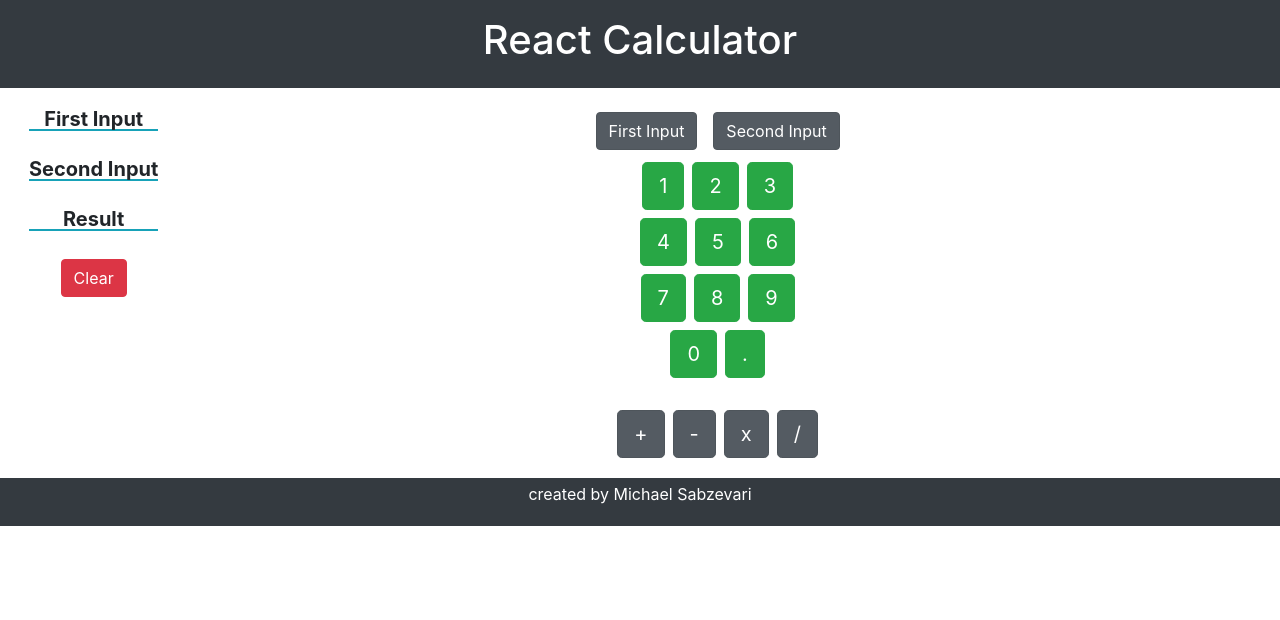
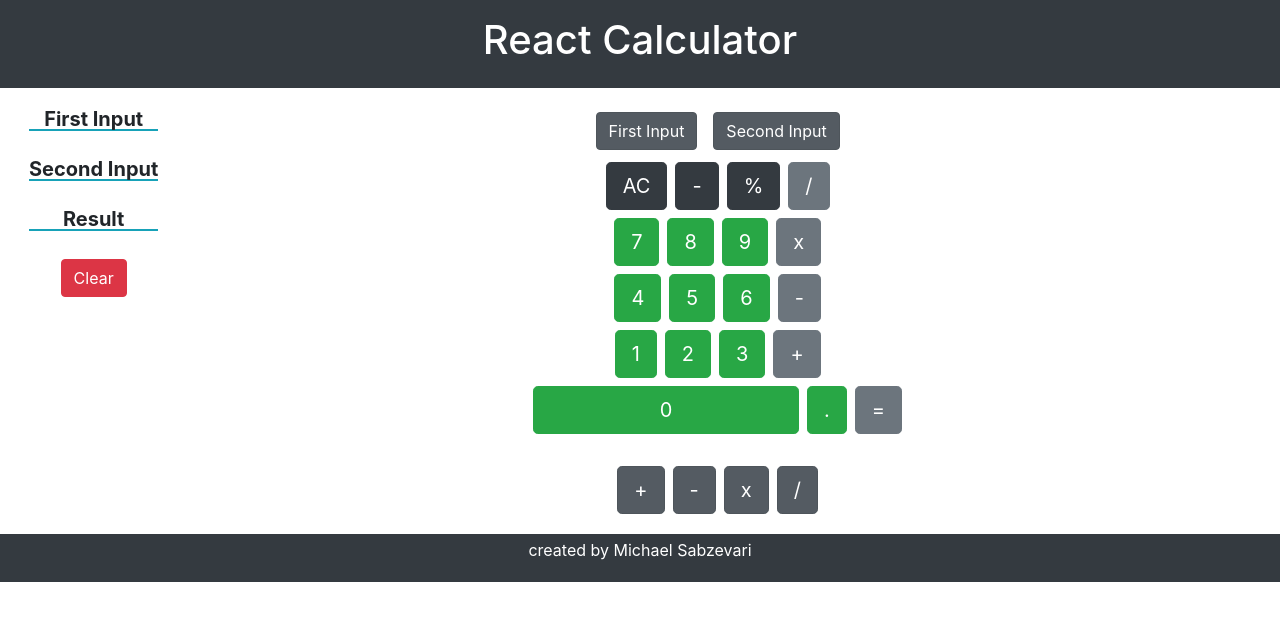
Before and after one commit to mikesabzz/calculator-app, a React (Create React App) app: page /firstinput in a window 1280 px wide. Shown: the top 620 px of the page. Built offline with nearby package versions, Linux system fonts and the light colour scheme.

Commit message:
worked with having only one component of buttons

```diff
--- a/src/component/Calculator/index.js
+++ b/src/component/Calculator/index.js
@@ -17,7 +17,7 @@ class Calculator extends React.Component {
         this.handleNum2Change = this.handleNum2Change.bind(this)
     }
     clear() {
-        this.reset()
+        window.location.reload(false)
     }
     handleNum1Change(event) {
         this.setState({
@@ -27,6 +27,12 @@ class Calculator extends React.Component {
     handleNum2Change(event) {
         this.setState({
             num2: [...this.state.num2, event.target.value].join('')
+        })
+    }
+    getResult = () => {
+        const{num1} = this.state
+        this.setState({
+            result: eval(num1)
         })
     }
     getAddResult = (event) => {
@@ -67,6 +73,7 @@ class Calculator extends React.Component {
     }
 
     render() {
+        console.log(this.state.num1)
         return (
             <div className="row m-3">
                 <div className="navbar-toggler font-weight-bold">
@@ -87,7 +94,7 @@ class Calculator extends React.Component {
                 <div className="col-sm">
                     <Link to="/firstinput" className="btn btn-secondary active m-2">First Input</Link>
                     <Link to="/secondinput" className="btn btn-secondary active m-2">Second Input</Link>
-                    <Route path="/firstinput" component={() => <FirstInput handleNum1Props={this.handleNum1Change} />} />
+                    <Route path="/firstinput" component={() => <FirstInput handleNum1Props={this.handleNum1Change} clear={this.clear} result={this.getResult} />} />
                     <Route path="/secondinput" component={() => <SecondInput handleNum2Props={this.handleNum2Change} />} />
                     <br />
                     <input type="button" className="btn btn-secondary active m-1 btn-lg" onClick={this.getAddResult} value="+" />
--- a/src/component/FirstInput/index.js
+++ b/src/component/FirstInput/index.js
@@ -1,22 +1,32 @@
 import React from 'react';
+
 
 const FirstInput = (props) => {
     return (
         <div>
-            <button onClick={props.handleNum1Props} value="1" className="btn btn-success m-1 btn-lg">1</button>
-            <button onClick={props.handleNum1Props} value="2" className="btn btn-success m-1 btn-lg">2</button>
-            <button onClick={props.handleNum1Props} value="3" className="btn btn-success m-1 btn-lg">3</button>
+            <button onClick={props.clear} value="" className="btn btn-dark m-1 btn-lg">AC</button>
+            <button onClick={props.handleNum1Props} value="" className="btn btn-dark m-1 btn-lg">-</button>
+            <button onClick={props.handleNum1Props} value="" className="btn btn-dark m-1 btn-lg">%</button>
+            <button onClick={props.handleNum1Props} value="/" className="btn btn-secondary m-1 btn-lg">/</button>
+            <br />
+            <button onClick={props.handleNum1Props} value="7" className="btn btn-success m-1 btn-lg">7</button>
+            <button onClick={props.handleNum1Props} value="8" className="btn btn-success m-1 btn-lg">8</button>
+            <button onClick={props.handleNum1Props} value="9" className="btn btn-success m-1 btn-lg">9</button>
+            <button onClick={props.handleNum1Props} value="*" className="btn btn-secondary m-1 btn-lg">x</button>
             <br />
             <button onClick={props.handleNum1Props} value="4" className="btn btn-success m-1 btn-lg">4</button>
             <button onClick={props.handleNum1Props} value="5" className="btn btn-success m-1 btn-lg">5</button>
             <button onClick={props.handleNum1Props} value="6" className="btn btn-success m-1 btn-lg">6</button>
+            <button onClick={props.handleNum1Props} value="-" className="btn btn-secondary m-1 btn-lg">-</button>
             <br />
-            <button onClick={props.handleNum1Props} value="7" className="btn btn-success m-1 btn-lg">7</button>
-            <button onClick={props.handleNum1Props} value="8" className="btn btn-success m-1 btn-lg">8</button>
-            <button onClick={props.handleNum1Props} value="9" className="btn btn-success m-1 btn-lg">9</button>
+            <button onClick={props.handleNum1Props} value="1" className="btn btn-success m-1 btn-lg">1</button>
+            <button onClick={props.handleNum1Props} value="2" className="btn btn-success m-1 btn-lg">2</button>
+            <button onClick={props.handleNum1Props} value="3" className="btn btn-success m-1 btn-lg">3</button>
+            <button onClick={props.handleNum1Props} value="+" className="btn btn-secondary m-1 btn-lg">+</button>
             <br />
-            <button onClick={props.handleNum1Props} value="0" className="btn btn-success m-1 btn-lg">0</button>
+            <button onClick={props.handleNum1Props} value="0" className="btn btn-success w-25 m-1 btn-lg">0</button>
             <button onClick={props.handleNum1Props} value="." className="btn btn-success m-1 btn-lg">.</button>
+            <button onClick={props.result} value="=" className="btn btn-secondary m-1 btn-lg">=</button>
         </div>
     )
 }
```
Also changed, not shown: 1 other file (tests, documents, lock files or other folders).
